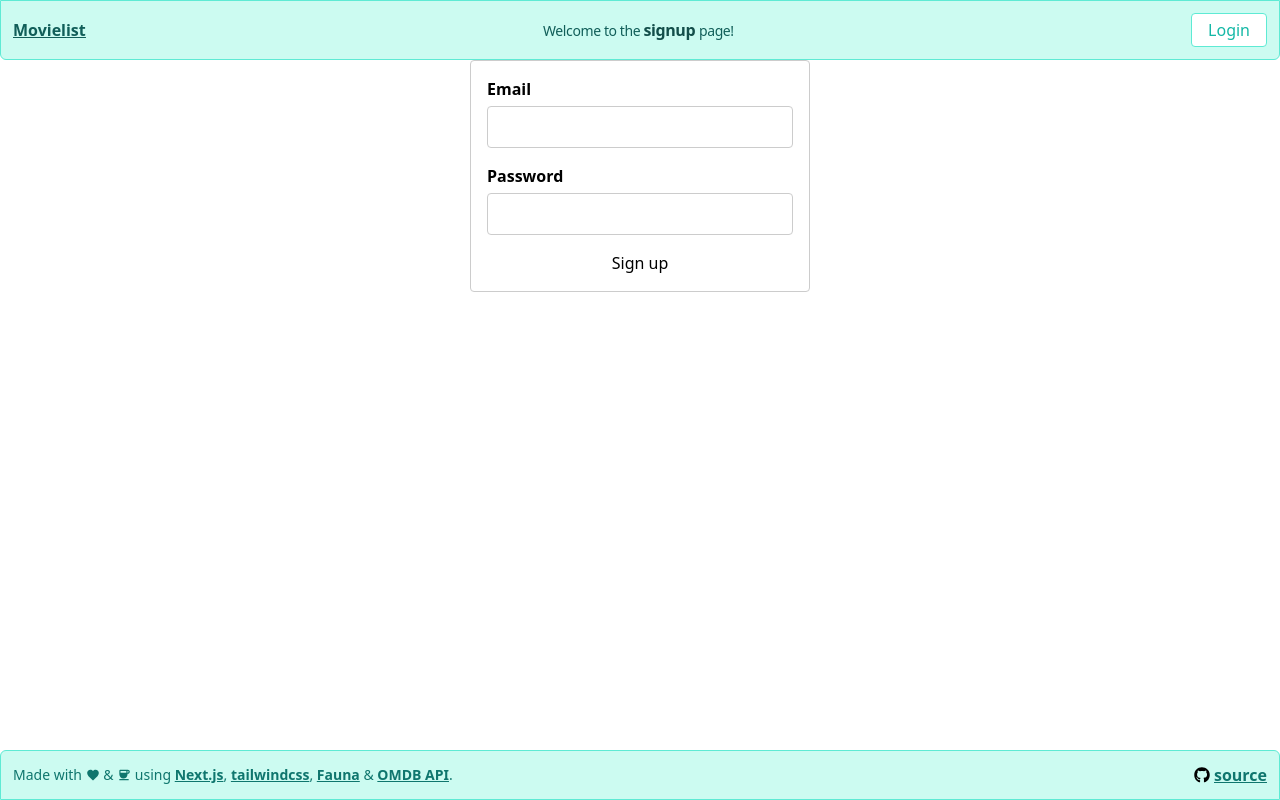
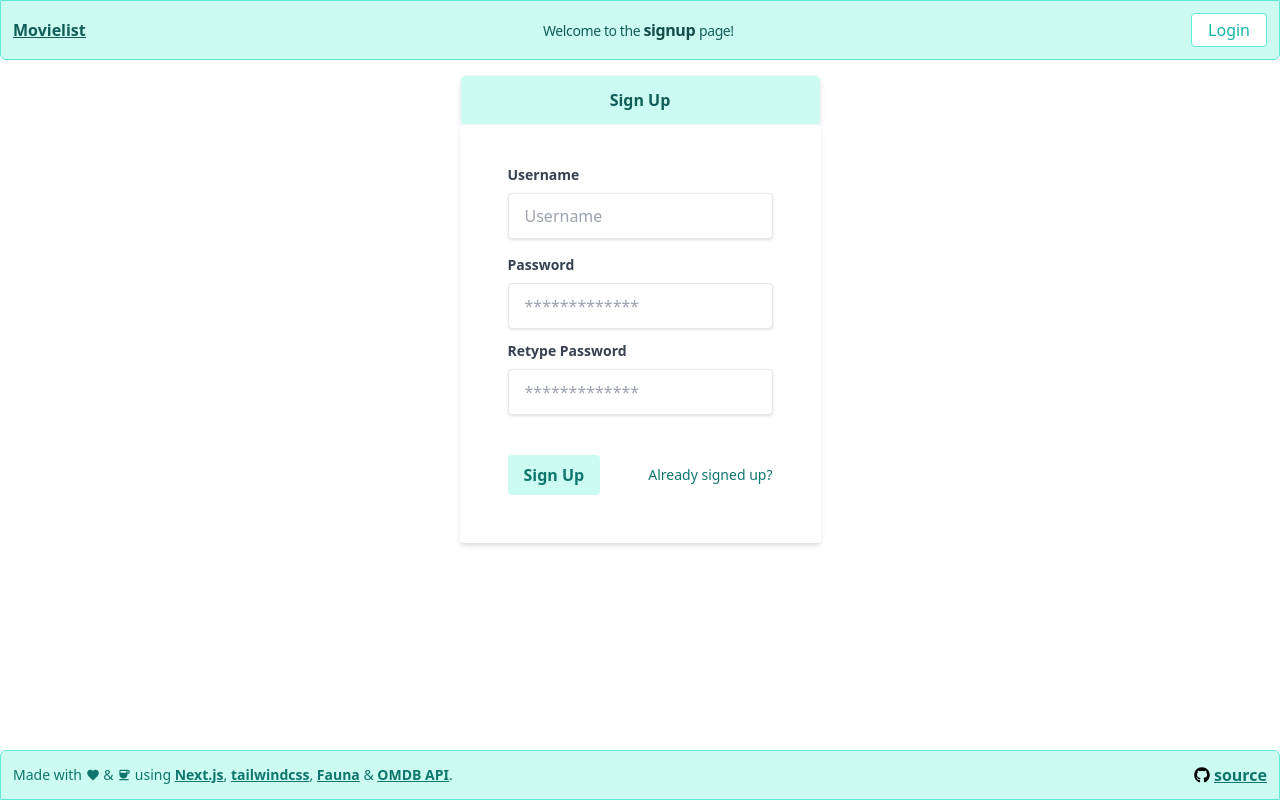
Before and after one commit to ollanket/movielist, a Next.js app: page /signup in a window 1280 px wide. Built offline with nearby package versions, Linux system fonts and the light colour scheme; no server answers.

Commit message:
Rework signup

```diff
--- a/pages/login.tsx
+++ b/pages/login.tsx
@@ -70,7 +70,7 @@ const Login: NextPage = () => {
           <div className=" mb-6">
             <label
               className="block text-gray-700 text-sm font-bold mb-2"
-              htmlFor="username"
+              htmlFor="password"
             >
               Password
             </label>
--- a/pages/signup.tsx
+++ b/pages/signup.tsx
@@ -1,118 +1,136 @@
-// import type { NextPage } from "next";
+import { NextPage } from "next";
+import Link from "next/link";
+import Router from "next/router";
+import { FormEvent, useState } from "react";
 
-// const Signup: NextPage = () => {
-//   return (
-//     <div>
-//       <span>Helloworld</span>
-//     </div>
-//   );
-// };
-
-// export default Signup;
-
-import { useState } from "react";
-import Router from "next/router";
-
-function Signup() {
+const Signup: NextPage = () => {
   const [userData, setUserData] = useState({
-    email: "",
+    username: "",
     password: "",
+    retyped: "",
     error: "",
+    loading: false,
   });
 
-  async function handleSubmit(event: any) {
+  const handleSubmit = async (event: FormEvent<HTMLFormElement>) => {
     event.preventDefault();
-    setUserData({ ...userData, error: "" });
+    setUserData({ ...userData, error: "", loading: true });
 
-    const username = userData.email;
-    const password = userData.password;
+    const { username, password, retyped } = userData;
 
     try {
-      const response = await fetch("/api/signup", {
+      if (password !== retyped) {
+        throw new Error("passwords dont match");
+      }
+      // TODO: input validation.
+      const res = await fetch("api/signup", {
         method: "POST",
         headers: { "Content-Type": "application/json" },
         body: JSON.stringify({ username, password }),
       });
 
-      const json = await response.json();
-
-      if (response.status !== 200) {
-        throw new Error(json.error);
+      if (res.status !== 200) {
+        throw new Error(await res.text());
       }
-
-      console.log(json);
-      Router.push("/");
+      Router.push("/login");
     } catch (error) {
-      console.error(error);
       const { message } = error as Error;
-      setUserData({ ...userData, error: message });
+      setUserData({ ...userData, error: message, loading: false });
     }
-  }
+  };
 
   return (
-    <>
-      <div className="signup">
-        <form onSubmit={handleSubmit}>
-          <label htmlFor="email">Email</label>
-
+    <div className="flex flex-grow h-full w-full items-center justify-center flex-col ">
+      <div className="flex flex-col mb-48">
+        <div className="bg-teal-100 pt-3 pb-3 rounded-t-md border border-gray-100 text-center shadow-md ">
+          <h1 className=" text-teal-800 font-semibold">Sign Up</h1>
+        </div>
+        <form
+          className=" bg-white rounded px-12 pt-10 pb-12 shadow-md"
+          onSubmit={handleSubmit}
+        >
+          <div className=" mb-4">
+            <label
+              className="block text-gray-700 text-sm font-bold mb-2"
+              htmlFor="username"
+            >
+              Username
+            </label>
             <input
+              className="shadow appearance-none border rounded w-full py-3 px-4 text-gray-700 leading-tight focus:outline-none focus:shadow-outline focus:border-teal-300 focus:ring-1 focus:ring-teal-500"
+              id="username"
               type="text"
-            id="email"
-            name="email"
-            value={userData.email}
-            onChange={(event) =>
+              placeholder="Username"
+              onChange={(e) =>
                 setUserData(
-                Object.assign({}, userData, { email: event.target.value })
+                  Object.assign({}, userData, { username: e.target.value })
                 )
               }
-          />
-
-          <label htmlFor="password">Password</label>
+            ></input>
+          </div>
+          <div>
+            <label
+              className="block text-gray-700 text-sm font-bold mb-2"
+              htmlFor="password"
+            >
+              Password
+            </label>
             <input
+              className="shadow appearance-none border rounded w-full py-3 px-4 text-gray-700 leading-tight focus:outline-none focus:border-teal-300 focus:ring-1 focus:ring-teal-500 mb-3"
+              id="password"
               type="password"
-            id="password"
-            name="password"
-            value={userData.password}
-            onChange={(event) =>
+              placeholder="*************"
+              onChange={(e) =>
                 setUserData(
-                Object.assign({}, userData, { password: event.target.value })
+                  Object.assign({}, userData, { password: e.target.value })
                 )
               }
-          />
-
-          <button type="submit">Sign up</button>
-
-          {userData.error && <p className="error">Error: {userData.error}</p>}
+            ></input>
+          </div>
+          <div className=" mb-6">
+            <label
+              className="block text-gray-700 text-sm font-bold mb-2"
+              htmlFor="retype"
+            >
+              Retype Password
+            </label>
+            <input
+              className="shadow appearance-none border rounded w-full py-3 px-4 text-gray-700 leading-tight focus:outline-none focus:border-teal-300 focus:ring-1 focus:ring-teal-500 mb-3"
+              id="retype"
+              type="password"
+              placeholder="*************"
+              onChange={(e) =>
+                setUserData(
+                  Object.assign({}, userData, { retyped: e.target.value })
+                )
+              }
+            ></input>
+            <p className={`text-red-500 text-xs italic h-1 tracking-tight`}>
+              {userData.error}
+            </p>
+          </div>
+          <div className="flex items-center justify-between">
+            <button
+              className="bg-teal-100 text-teal-700 hover:bg-teal-200 hover:text-teal-800 focus:outline-none focus:shadow-outline py-2 px-4 rounded font-semibold "
+              type="submit"
+            >
+              Sign Up
+            </button>
+            {userData.loading && (
+              <div
+                className={`w-4 h-4 border-b-2 border-teal-700 rounded-full animate-spin`}
+              ></div>
+            )}
+            <Link href={"/login"}>
+              <a className="text-teal-700 hover:text-teal-900 text-sm">
+                Already signed up?
+              </a>
+            </Link>
+          </div>
         </form>
       </div>
-      <style jsx>{`
-        .signup {
-          max-width: 340px;
-          margin: 0 auto;
-          padding: 1rem;
-          border: 1px solid #ccc;
-          border-radius: 4px;
-        }
-        form {
-          display: flex;
-          flex-flow: column;
-        }
-        label {
-          font-weight: 600;
-        }
-        input {
-          padding: 8px;
-          margin: 0.3rem 0 1rem;
-          border: 1px solid #ccc;
-          border-radius: 4px;
-        }
-        .error {
-          margin: 0.5rem 0 0;
-          color: brown;
-        }
-      `}</style>
-    </>
+    </div>
   );
-}
+};
 
 export default Signup;
```
Lines whose indentation alone changed are shown as unchanged.
